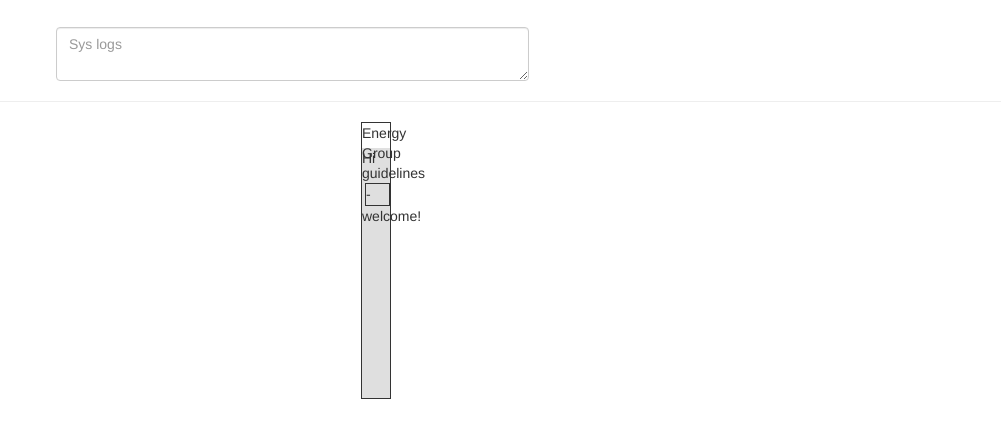
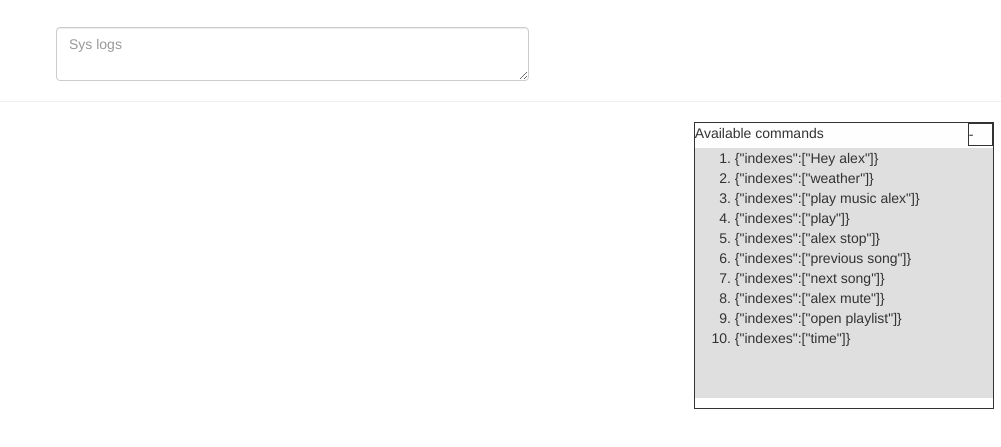
Before and after one commit to rorobig/projectalex, a plain HTML site: page index.html in a window 1280 px wide. Shown: the part 63-510 px from the top of the page, without its empty margins (279-1280 px from the left). Drawn offline with nearby package versions, Linux system fonts and the light colour scheme; no server answers.

Commit message:
added available commands

```diff
--- a/commands.js
+++ b/commands.js
@@ -1,9 +1,14 @@
 // hello command
 	var command = {
-
     indexes: ["Hey alex"],
     action: function(){
+        var greetings= [];
         artyom.say("yo homie");
+        // ring a ding ding you are talking to the king
+        // This call may be recorded for training purposes
+        // What’s crackin’?
+        // What's cookin' good lookin'?
+        // hello good sir
     }
 };
 
--- a/css/style.css
+++ b/css/style.css
@@ -2,7 +2,8 @@ h1{
 	font-family: 'Bangers', cursive;
 }
 .weekly-news {
-    width:30px;
+
+    width:300px;
     border:solid 1px;
 }
 .title_bar {
--- a/index.html
+++ b/index.html
@@ -152,16 +152,7 @@
 </ul>
   <script>
     var html = "";
-    $.get( "http://www.reddit.com/r/leagueoflegends.json?limit=5", function( data ) {
-      data = data.data.children;
-      $(data).each(function(post){
-        if (data[post].data.stickied === false) {
-          html+= "<li>"+ (data[post].data.title)+"</li>";
-        }
-        });
-      document.getElementById("rss").innerHTML = html;
-    });
-
+   html+="<h5>webdev</h5>"
      $.get( "https://www.reddit.com/r/webdev.json?limit=5", function( data ) {
       data = data.data.children;
       $(data).each(function(post){
@@ -172,16 +163,25 @@
       document.getElementById("rss").innerHTML = html;
 
     });
+    $.get( "http://www.reddit.com/r/leagueoflegends.json?limit=5", function( data ) {
+      data = data.data.children;
+        html+="<h5>leagueoflegends</h5>"
+      $(data).each(function(post){
+        if (data[post].data.stickied === false) {
+          html+= "<li>"+ (data[post].data.title)+"</li>";
+        }
+        });
+      document.getElementById("rss").innerHTML = html;
+    });
 
   </script>
-
 <hr>
 
-<div style="margin-left:50%;" class="weekly-news">
-    <div class="title_bar">Energy Group guidelines
+<div style="margin-left:76%;" class="weekly-news">
+    <div class="title_bar">Available commands
         <div class="max_min_button">-</div>
     </div>
-    <div class="news_body">Hi welcome!</div>
+    <ol id="commands" class="news_body">Hi welcome!</ol>
 </div>
 </div>
 <script>
@@ -195,19 +195,14 @@
     $(thisParent).next(".news_body").slideToggle();
 });
 
-
-  var commands = artyom.getAvailableCommands();
-
+var displaycommands = "";
+var commands = artyom.getAvailableCommands();
 for(var i = 0;i < commands.length;i++){
-    var command = commands[i];
+   // var command = commands[i];
+    displaycommands+= "<li>"+ JSON.stringify(commands[i]) + "</li>";
 
   }
-
+document.getElementById("commands").innerHTML=displaycommands;
 </script>
-
-
-
-
-
 </body>
 </html>
```
